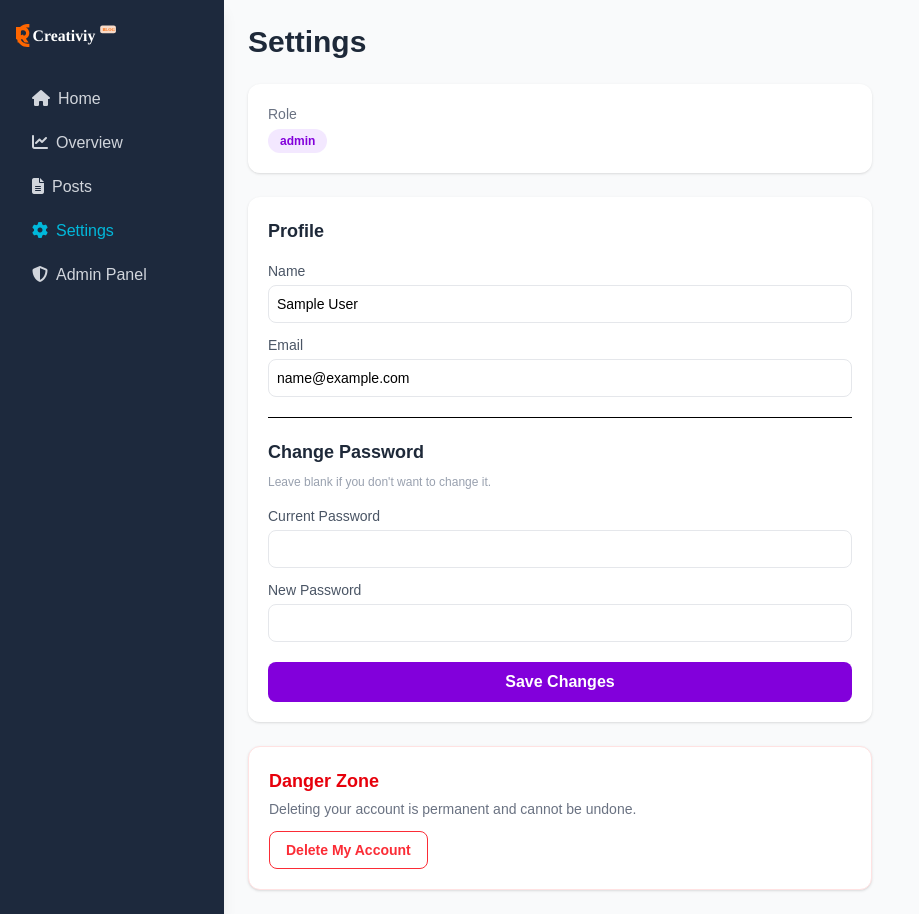
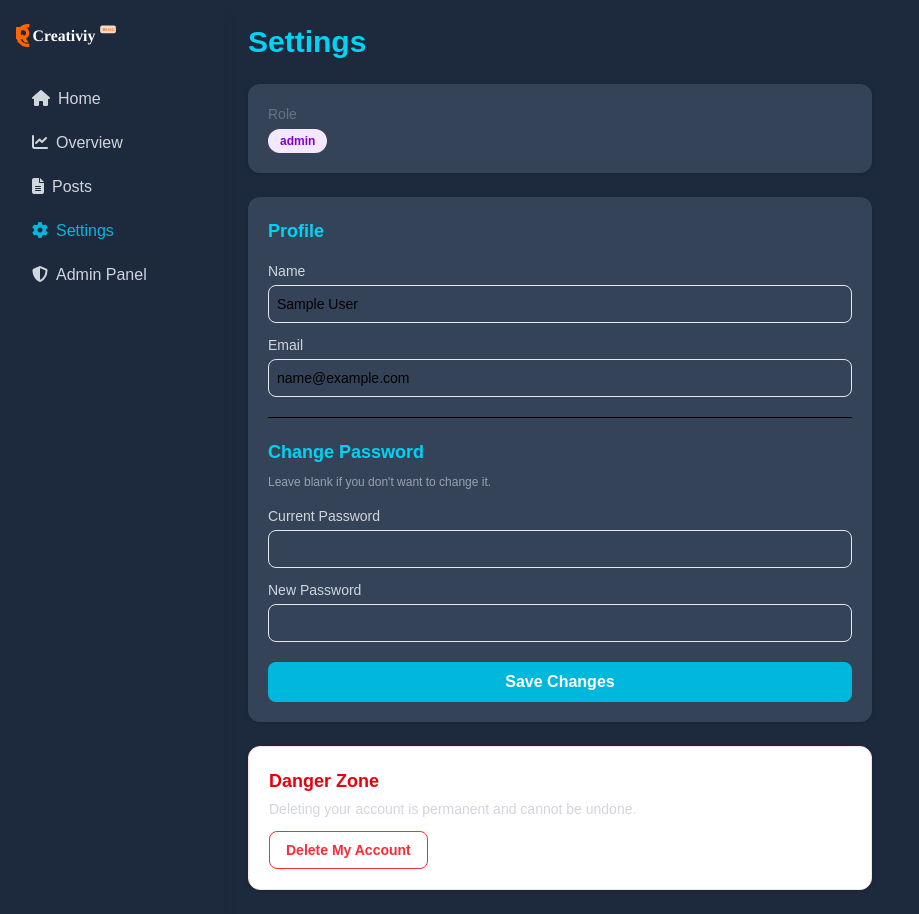
Before and after one commit to kehindeadeniji65-arch/blogwebsite, a Next.js app: page /dashboard/settings in a window 1280 px wide. Shown: the whole page, without its empty margins (0-919 px from the left). Built offline with nearby package versions, Linux system fonts and the light colour scheme; sample sign-in values are in the browser's storage.

Commit message:
final update

```diff
--- a/src/app/dashboard/posts/page.tsx
+++ b/src/app/dashboard/posts/page.tsx
@@ -4,7 +4,7 @@ import FetchPost from '@/layouts/FetchPost'
 
 export default function page() {
   return (
-    <div>
+    <div className='bg-slate-800'>
       <FetchPost/>
     </div>
   )
--- a/src/app/dashboard/settings/page.tsx
+++ b/src/app/dashboard/settings/page.tsx
@@ -81,13 +81,13 @@ export default function Settings() {
   };
 
   return (
-    <div className="flex flex-col md:flex-row min-h-screen bg-gray-50">
+    <div className="flex flex-col md:flex-row min-h-screen bg-slate-800">
       <DashboardSidebar />
 
       <main className="flex-1 p-4 sm:p-6 pb-24 md:pb-6 max-w-2xl">
-        <h1 className="text-2xl sm:text-3xl font-bold text-gray-800 mb-6">Settings</h1>
+        <h1 className="text-2xl sm:text-3xl font-bold text-cyan-400 mb-6">Settings</h1>
 
-        <div className="bg-white rounded-xl shadow-sm p-5 mb-6">
+        <div className="bg-slate-600/60 rounded-xl shadow-sm p-5 mb-6">
           <p className="text-sm text-gray-500 mb-1">Role</p>
           <span className={`inline-block rounded-full px-3 py-1 text-xs font-semibold ${
             role === 'admin' ? 'bg-purple-100 text-purple-700' : 'bg-gray-100 text-gray-600'
@@ -96,11 +96,11 @@ export default function Settings() {
           </span>
         </div>
 
-        <form onSubmit={handleUpdate} className="bg-white rounded-xl shadow-sm p-5 flex flex-col gap-3">
-          <h2 className="text-lg font-bold text-gray-800 mb-1">Profile</h2>
+        <form onSubmit={handleUpdate} className="bg-slate-600/60 rounded-xl shadow-sm p-5 flex flex-col gap-3">
+          <h2 className="text-lg font-bold text-cyan-400 mb-1">Profile</h2>
 
           <div className="flex flex-col gap-1">
-            <label className="text-sm text-gray-600">Name</label>
+            <label className="text-sm text-gray-300">Name</label>
             <input
               value={name}
               onChange={e => setName(e.target.value)}
@@ -109,7 +109,7 @@ export default function Settings() {
           </div>
 
           <div className="flex flex-col gap-1">
-            <label className="text-sm text-gray-600">Email</label>
+            <label className="text-sm text-gray-300">Email</label>
             <input
               type="email"
               value={email}
@@ -120,11 +120,11 @@ export default function Settings() {
 
           <hr className="my-2" />
 
-          <h2 className="text-lg font-bold text-gray-800 mb-1">Change Password</h2>
+          <h2 className="text-lg font-bold text-cyan-400 mb-1">Change Password</h2>
           <p className="text-xs text-gray-400 -mt-2 mb-1">Leave blank if you don't want to change it.</p>
 
           <div className="flex flex-col gap-1">
-            <label className="text-sm text-gray-600">Current Password</label>
+            <label className="text-sm text-gray-300">Current Password</label>
             <input
               type="password"
               value={currentPassword}
@@ -134,7 +134,7 @@ export default function Settings() {
           </div>
 
           <div className="flex flex-col gap-1">
-            <label className="text-sm text-gray-600">New Password</label>
+            <label className="text-sm text-gray-300">New Password</label>
             <input
               type="password"
               value={newPassword}
@@ -146,14 +146,14 @@ export default function Settings() {
           {message && <p className="text-green-600 text-sm">{message}</p>}
           {error && <p className="text-red-500 text-sm">{error}</p>}
 
-          <button type="submit" className="bg-purple-700 hover:bg-purple-800 text-white p-2 rounded-lg font-semibold mt-2">
+          <button type="submit" className="bg-cyan-500 hover:bg-purple-800 text-white p-2 rounded-lg font-semibold mt-2">
             Save Changes
           </button>
         </form>
 
         <div className="bg-white rounded-xl shadow-sm p-5 mt-6 border border-red-100">
           <h2 className="text-lg font-bold text-red-600 mb-1">Danger Zone</h2>
-          <p className="text-sm text-gray-500 mb-3">Deleting your account is permanent and cannot be undone.</p>
+          <p className="text-sm text-gray-300 mb-3">Deleting your account is permanent and cannot be undone.</p>
           <button
             onClick={handleDeleteAccount}
             className="border border-red-500 text-red-500 hover:bg-red-50 px-4 py-2 rounded-lg text-sm font-semibold"
```
